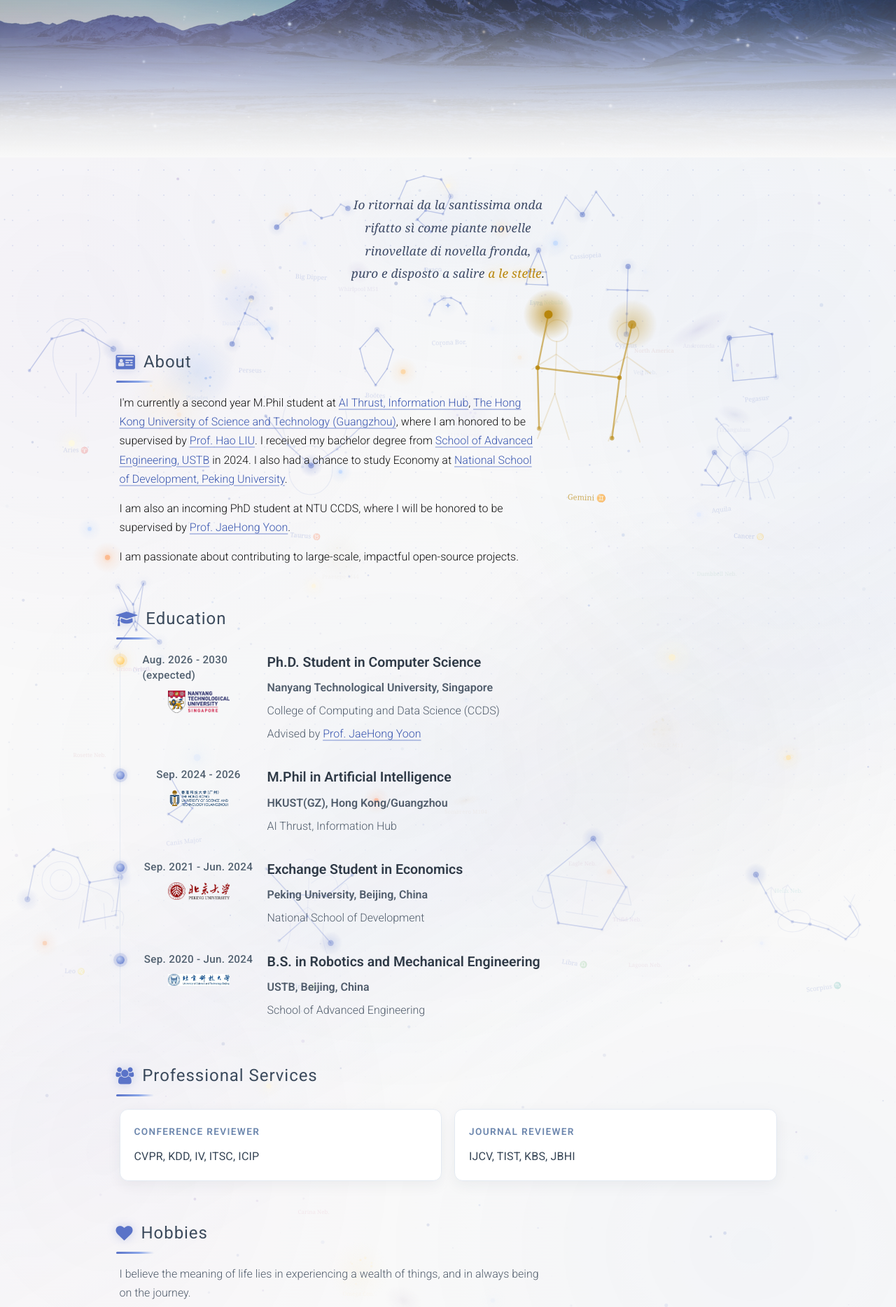
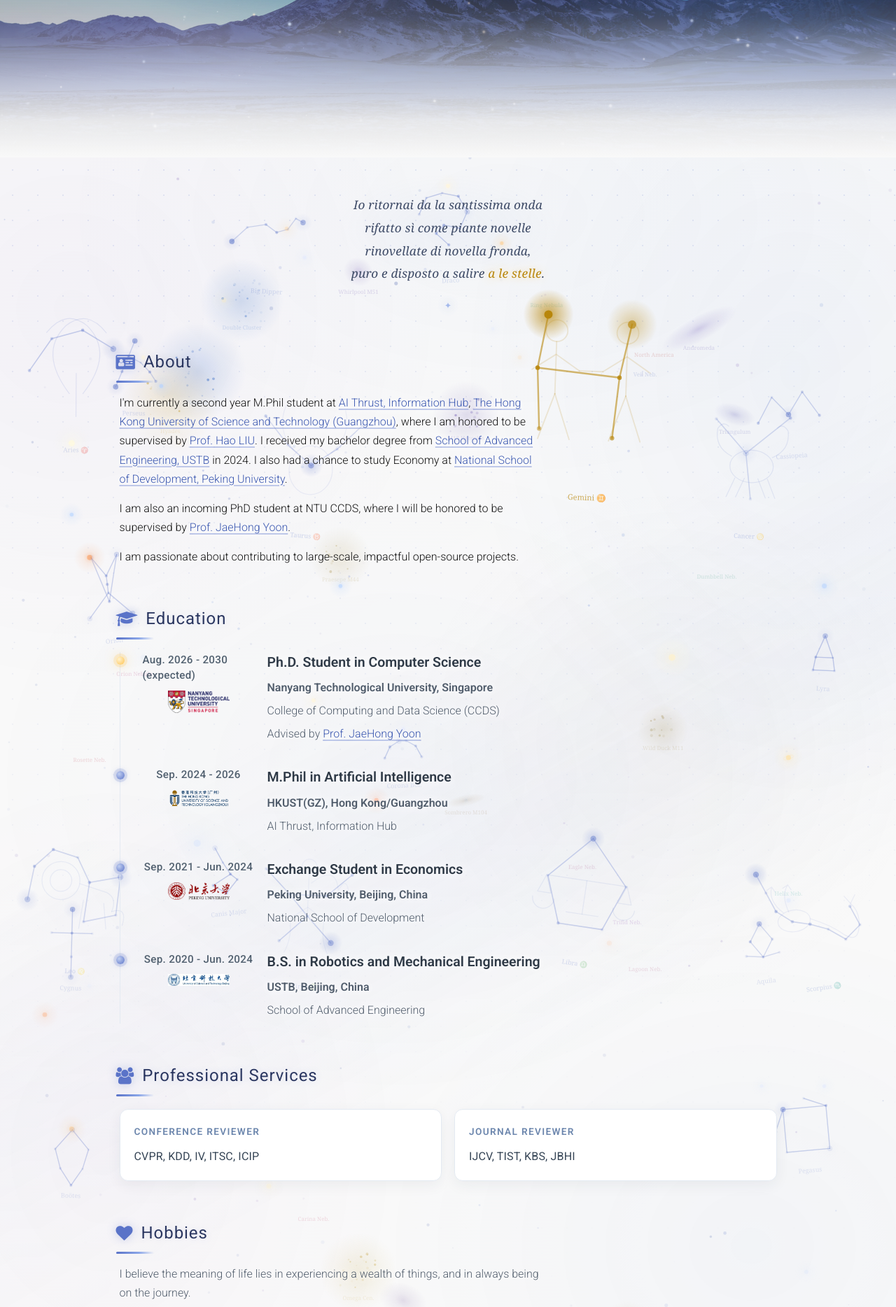
Before and after one commit to yuxuanfanOrion/yuxuanfanOrion.github.io, a Jekyll site: the page built from _pages/about.md, in a window 1280 px wide. Shown: the part 380-2248 px from the top of the page at 70% size. Built offline with Jekyll 4.4.1, drawn with Linux system fonts in a browser that asks for light colours; some web fonts are replaced.

Commit message:
feat: redistribute sky evenly, saturate DSO colors, improve text readability
- Spread 13 non-zodiac constellations across full page height (was top-heavy)
- Spread 31 bright stars more evenly vertically
- DSO colors changed from pastel to vivid saturated tones
  (nebulae: deep pink/teal/violet, galaxies: indigo/violet, clusters: deep blue/gold)
- DSO sizes increased ~40%, opacity boosted (nebulae 0.30 center)
- Vertical fade softened (min 0.45, factor 0.35) so bottom objects stay visible
- Text readability: white text-shadow on bio/timeline paragraphs
- Section headings: cosmic indigo color + subtle glow

```diff
--- a/assets/css/refine.css
+++ b/assets/css/refine.css
@@ -103,6 +103,27 @@
 .page-content a { color: #3a57b0; }
 .page-content a:visited { color: #3a57b0; }
 .page-content a:hover { color: #1f3168; }
+
+/* ===== Text contrast boost: subtle frosted backdrop behind content blocks
+   so text remains crisp against the busy starfield background ===== */
+html:not([data-theme="dark"]) .bio-body,
+html:not([data-theme="dark"]) .hobbies-content,
+html:not([data-theme="dark"]) .timeline,
+html:not([data-theme="dark"]) .info-card-grid {
+  position: relative;
+  z-index: 1;
+}
+html:not([data-theme="dark"]) .bio-body p,
+html:not([data-theme="dark"]) .hobbies-content p,
+html:not([data-theme="dark"]) .timeline-entry__content {
+  text-shadow: 0 0 8px rgba(255,255,255,0.9), 0 0 16px rgba(255,255,255,0.6);
+}
+
+/* ===== Section headings: cosmic gold/indigo gradient text ===== */
+html:not([data-theme="dark"]) .md-heading {
+  color: #2a3660;
+  text-shadow: 0 0 12px rgba(90,115,200,0.15);
+}
 
 /* ===== Scroll reveal (class added by reveal.js → progressive enhancement) ===== */
 .reveal {
--- a/assets/js/zodiac.js
+++ b/assets/js/zodiac.js
@@ -277,113 +277,113 @@
   /* ===== DATA: named bright stars ====================================== */
   var STARS = [
     { name:'Polaris',    x:0.50, y:0.02, color:'255,245,220', r:3.0, noTwinkle:true },
-    { name:'Vega',       x:0.62, y:0.06, color:'180,210,255', r:3.5 },
-    { name:'Deneb',      x:0.72, y:0.08, color:'220,230,255', r:3.0 },
-    { name:'Capella',    x:0.25, y:0.08, color:'255,235,180', r:3.2 },
-    { name:'Arcturus',   x:0.45, y:0.15, color:'255,200,130', r:3.5 },
+    { name:'Vega',       x:0.92, y:0.30, color:'180,210,255', r:3.5 },
+    { name:'Deneb',      x:0.10, y:0.58, color:'220,230,255', r:3.0 },
+    { name:'Capella',    x:0.25, y:0.10, color:'255,235,180', r:3.2 },
+    { name:'Arcturus',   x:0.08, y:0.68, color:'255,200,130', r:3.5 },
     { name:'Castor',     x:0.55, y:0.12, color:'220,230,255', r:2.5 },
     { name:'Pollux',     x:0.58, y:0.14, color:'255,200,130', r:2.8 },
-    { name:'Betelgeuse', x:0.12, y:0.28, color:'255,150,80',  r:4.0, variable:true },
-    { name:'Rigel',      x:0.18, y:0.35, color:'180,210,255', r:3.8 },
-    { name:'Sirius',     x:0.22, y:0.42, color:'200,220,255', r:5.0 },
-    { name:'Procyon',    x:0.35, y:0.30, color:'255,245,220', r:3.0 },
-    { name:'Aldebaran',  x:0.20, y:0.18, color:'255,180,110', r:3.2 },
-    { name:'Regulus',    x:0.38, y:0.22, color:'180,210,255', r:2.8 },
-    { name:'Spica',      x:0.52, y:0.38, color:'180,210,255', r:3.0 },
-    { name:'Antares',    x:0.68, y:0.50, color:'255,150,80',  r:3.5 },
-    { name:'Altair',     x:0.78, y:0.25, color:'220,230,255', r:3.2 },
-    { name:'Fomalhaut',  x:0.85, y:0.55, color:'220,230,255', r:2.5 },
-    { name:'Achernar',   x:0.90, y:0.70, color:'180,210,255', r:2.8 },
-    { name:'Canopus',    x:0.30, y:0.65, color:'255,245,220', r:3.5 },
-    { name:'Acrux',      x:0.60, y:0.85, color:'180,210,255', r:3.0 },
-    { name:'Dubhe',      x:0.32, y:0.04, color:'255,200,130', r:3.0 },
-    { name:'Merak',      x:0.34, y:0.06, color:'220,230,255', r:2.6 },
-    { name:'Algol',      x:0.30, y:0.12, color:'180,210,255', r:3.0, variable:true },
-    { name:'Mirfak',     x:0.28, y:0.10, color:'255,245,220', r:2.8 },
-    { name:'Eltanin',    x:0.56, y:0.05, color:'255,200,130', r:2.6 },
-    { name:'Alphecca',   x:0.48, y:0.10, color:'220,230,255', r:2.5 },
-    { name:'Markab',     x:0.82, y:0.15, color:'220,230,255', r:2.6 },
-    { name:'Mira',       x:0.05, y:0.55, color:'255,150,80',  r:3.5, variable:true },
-    { name:'Hadar',      x:0.55, y:0.80, color:'180,210,255', r:3.2 },
-    { name:'Bellatrix',  x:0.10, y:0.26, color:'180,210,255', r:2.8 }
+    { name:'Betelgeuse', x:0.10, y:0.28, color:'255,150,80',  r:4.0, variable:true },
+    { name:'Rigel',      x:0.16, y:0.35, color:'180,210,255', r:3.8 },
+    { name:'Sirius',     x:0.22, y:0.48, color:'200,220,255', r:5.0 },
+    { name:'Procyon',    x:0.35, y:0.38, color:'255,245,220', r:3.0 },
+    { name:'Aldebaran',  x:0.20, y:0.20, color:'255,180,110', r:3.2 },
+    { name:'Regulus',    x:0.38, y:0.30, color:'180,210,255', r:2.8 },
+    { name:'Spica',      x:0.52, y:0.45, color:'180,210,255', r:3.0 },
+    { name:'Antares',    x:0.68, y:0.55, color:'255,150,80',  r:3.5 },
+    { name:'Altair',     x:0.88, y:0.52, color:'220,230,255', r:3.2 },
+    { name:'Fomalhaut',  x:0.85, y:0.65, color:'220,230,255', r:2.5 },
+    { name:'Achernar',   x:0.90, y:0.78, color:'180,210,255', r:2.8 },
+    { name:'Canopus',    x:0.30, y:0.72, color:'255,245,220', r:3.5 },
+    { name:'Acrux',      x:0.55, y:0.85, color:'180,210,255', r:3.0 },
+    { name:'Dubhe',      x:0.32, y:0.05, color:'255,200,130', r:3.0 },
+    { name:'Merak',      x:0.34, y:0.07, color:'220,230,255', r:2.6 },
+    { name:'Algol',      x:0.18, y:0.16, color:'180,210,255', r:3.0, variable:true },
+    { name:'Mirfak',     x:0.16, y:0.14, color:'255,245,220', r:2.8 },
+    { name:'Eltanin',    x:0.56, y:0.06, color:'255,200,130', r:2.6 },
+    { name:'Alphecca',   x:0.45, y:0.40, color:'220,230,255', r:2.5 },
+    { name:'Markab',     x:0.92, y:0.65, color:'220,230,255', r:2.6 },
+    { name:'Mira',       x:0.05, y:0.60, color:'255,150,80',  r:3.5, variable:true },
+    { name:'Hadar',      x:0.48, y:0.82, color:'180,210,255', r:3.2 },
+    { name:'Bellatrix',  x:0.08, y:0.25, color:'180,210,255', r:2.8 }
   ];
 
   /* ===== DATA: non-zodiac constellations =============================== */
   var EXTRA = [
-    { name:'Orion',        cx:0.15, cy:0.32, scale:0.7,
+    { name:'Orion',        cx:0.12, cy:0.30, scale:0.7,
       s:[[.35,.15],[.65,.15],[.5,.38],[.5,.48],[.5,.58],[.25,.85],[.75,.85],[.5,.68]],
       b:[0,1,5,6], l:[[0,2],[1,2],[2,3],[3,4],[4,5],[4,6],[0,7],[1,7]] },
-    { name:'Big Dipper',   cx:0.35, cy:0.05, scale:0.6,
+    { name:'Big Dipper',   cx:0.30, cy:0.06, scale:0.6,
       s:[[.0,.5],[.2,.3],[.45,.25],[.6,.35],[.75,.3],[.85,.15],[.95,.2]],
       b:[0,6], l:[[0,1],[1,2],[2,3],[3,4],[4,5],[5,6]] },
-    { name:'Cassiopeia',   cx:0.65, cy:0.04, scale:0.5,
+    { name:'Cassiopeia',   cx:0.88, cy:0.18, scale:0.5,
       s:[[.0,.6],[.25,.2],[.5,.5],[.75,.15],[1,.55]],
       b:[2], l:[[0,1],[1,2],[2,3],[3,4]] },
-    { name:'Cygnus',       cx:0.70, cy:0.10, scale:0.55,
+    { name:'Cygnus',       cx:0.08, cy:0.55, scale:0.55,
       s:[[.5,.0],[.5,.35],[.5,.7],[.2,.35],[.8,.35],[.5,1]],
       b:[0,5], l:[[0,1],[1,2],[2,5],[1,3],[1,4]] },
-    { name:'Canis Major',  cx:0.20, cy:0.45, scale:0.5,
+    { name:'Canis Major',  cx:0.25, cy:0.50, scale:0.5,
       s:[[.4,.1],[.5,.35],[.6,.55],[.3,.7],[.7,.65],[.5,.85]],
       b:[0], l:[[0,1],[1,2],[2,3],[2,4],[3,5],[4,5]] },
-    { name:'Lyra',         cx:0.60, cy:0.08, scale:0.35,
+    { name:'Lyra',         cx:0.92, cy:0.35, scale:0.35,
       s:[[.5,.0],[.3,.5],[.7,.5],[.25,.8],[.75,.8]],
       b:[0], l:[[0,1],[0,2],[1,3],[2,4],[3,4],[1,2]] },
-    { name:'Crux',         cx:0.55, cy:0.88, scale:0.35,
+    { name:'Crux',         cx:0.50, cy:0.88, scale:0.4,
       s:[[.5,.0],[.5,1],[.0,.45],[1,.45],[.65,.55]],
       b:[0,1], l:[[0,1],[2,3]] },
-    { name:'Aquila',       cx:0.80, cy:0.22, scale:0.45,
+    { name:'Aquila',       cx:0.85, cy:0.55, scale:0.45,
       s:[[.5,.15],[.3,.45],[.7,.45],[.5,.75],[.2,.7],[.8,.7]],
       b:[0], l:[[0,1],[0,2],[1,3],[2,3],[3,4],[3,5]] },
-    { name:'Perseus',     cx:0.28, cy:0.12, scale:0.5,
+    { name:'Perseus',     cx:0.15, cy:0.15, scale:0.5,
       s:[[.5,.0],[.4,.25],[.3,.5],[.2,.75],[.6,.35],[.75,.5],[.85,.65]],
       b:[0,3], l:[[0,1],[1,2],[2,3],[1,4],[4,5],[5,6]] },
-    { name:'Draco',       cx:0.48, cy:0.04, scale:0.7,
+    { name:'Draco',       cx:0.50, cy:0.05, scale:0.65,
       s:[[.15,.3],[.25,.1],[.45,.05],[.65,.1],[.75,.3],[.65,.5],[.45,.45],[.35,.55],[.5,.7]],
       b:[4], l:[[0,1],[1,2],[2,3],[3,4],[4,5],[5,6],[6,7],[7,8]] },
-    { name:'Boötes',      cx:0.42, cy:0.14, scale:0.45,
+    { name:'Boötes',      cx:0.08, cy:0.70, scale:0.45,
       s:[[.5,.0],[.2,.35],[.8,.35],[.3,.7],[.7,.7],[.5,1]],
       b:[0], l:[[0,1],[0,2],[1,3],[2,4],[3,5],[4,5]] },
-    { name:'Pegasus',     cx:0.84, cy:0.14, scale:0.5,
+    { name:'Pegasus',     cx:0.90, cy:0.68, scale:0.5,
       s:[[.15,.15],[.85,.15],[.85,.85],[.15,.85],[.0,.5],[.5,.0]],
       b:[0,2], l:[[0,1],[1,2],[2,3],[3,0],[0,4],[1,5]] },
-    { name:'Corona Bor.', cx:0.50, cy:0.11, scale:0.3,
+    { name:'Corona Bor.', cx:0.45, cy:0.42, scale:0.3,
       s:[[.0,.5],[.15,.2],[.4,.05],[.6,.05],[.85,.2],[1,.5]],
       b:[2], l:[[0,1],[1,2],[2,3],[3,4],[4,5]] }
   ];
 
   /* ===== DATA: deep-sky objects ======================================== */
   var DSO = [
-    /* --- star clusters --- */
-    { name:'Pleiades',       x:0.22, y:0.15, type:'cluster', count:12, rx:28,       color:'130,170,235' },
-    { name:'Omega Cen.',     x:0.40, y:0.78, type:'cluster', count:18, rx:22,       color:'255,235,190' },
-    { name:'M13 Hercules',   x:0.52, y:0.18, type:'cluster', count:14, rx:20,       color:'215,210,240' },
-    { name:'Hyades',         x:0.19, y:0.17, type:'cluster', count:10, rx:30,       color:'255,230,190' },
-    { name:'Praesepe M44',   x:0.38, y:0.28, type:'cluster', count:10, rx:18,       color:'230,225,210' },
-    { name:'Double Cluster',x:0.27, y:0.10, type:'cluster', count:16, rx:24,       color:'170,190,240' },
-    { name:'47 Tucanae',     x:0.70, y:0.82, type:'cluster', count:14, rx:16,       color:'255,230,200' },
-    { name:'Wild Duck M11',  x:0.74, y:0.40, type:'cluster', count:11, rx:14,       color:'230,220,200' },
-    /* --- emission / planetary nebulae --- */
-    { name:'Orion Nebula',   x:0.15, y:0.34, type:'nebula',  rx:35, ry:28, color:'210,130,175' },
-    { name:'Lagoon Neb.',    x:0.72, y:0.55, type:'nebula',  rx:28, ry:22, color:'200,145,170' },
-    { name:'Crab Nebula',    x:0.18, y:0.20, type:'nebula',  rx:18, ry:16, color:'160,190,230' },
-    { name:'Eagle Neb.',     x:0.65, y:0.48, type:'nebula',  rx:25, ry:20, color:'195,140,175' },
-    { name:'Ring Nebula',    x:0.61, y:0.09, type:'nebula',  rx:14, ry:14, color:'120,200,185' },
-    { name:'Carina Neb.',    x:0.35, y:0.72, type:'nebula',  rx:40, ry:28, color:'215,130,155' },
-    { name:'Trifid Neb.',    x:0.70, y:0.52, type:'nebula',  rx:22, ry:18, color:'180,130,190' },
-    { name:'Rosette Neb.',   x:0.10, y:0.40, type:'nebula',  rx:30, ry:28, color:'210,140,150' },
-    { name:'North America',  x:0.73, y:0.12, type:'nebula',  rx:28, ry:22, color:'200,145,140' },
-    { name:'Helix Neb.',     x:0.88, y:0.50, type:'nebula',  rx:20, ry:18, color:'100,195,185' },
-    { name:'Dumbbell Neb.',  x:0.80, y:0.28, type:'nebula',  rx:16, ry:14, color:'140,190,170' },
-    { name:'Veil Neb.',      x:0.72, y:0.14, type:'nebula',  rx:32, ry:12, color:'150,170,210' },
-    { name:'Tarantula Neb.', x:0.48, y:0.85, type:'nebula',  rx:35, ry:30, color:'220,140,160' },
-    /* --- galaxies --- */
-    { name:'Andromeda',      x:0.78, y:0.12, type:'galaxy',  rx:50, ry:15, color:'165,160,210', angle:-0.5 },
-    { name:'Triangulum',     x:0.82, y:0.18, type:'galaxy',  rx:25, ry:12, color:'170,175,215', angle:0.3 },
-    { name:'Whirlpool M51',  x:0.40, y:0.08, type:'galaxy',  rx:18, ry:16, color:'180,170,210', angle:0.7 },
-    { name:'Sombrero M104',  x:0.52, y:0.45, type:'galaxy',  rx:22, ry:7,  color:'220,200,180', angle:-0.2 },
-    { name:'Centaurus A',    x:0.45, y:0.80, type:'galaxy',  rx:28, ry:20, color:'190,175,200', angle:0.4 },
-    { name:'LMC',            x:0.30, y:0.88, type:'galaxy',  rx:35, ry:25, color:'170,180,220', angle:-0.3 },
-    { name:'SMC',            x:0.25, y:0.90, type:'galaxy',  rx:18, ry:14, color:'165,175,215', angle:0.1 }
+    /* --- star clusters (deep gold/blue tones) --- */
+    { name:'Pleiades',       x:0.22, y:0.15, type:'cluster', count:14, rx:35,       color:'60,110,200' },
+    { name:'Omega Cen.',     x:0.40, y:0.78, type:'cluster', count:20, rx:28,       color:'200,170,80' },
+    { name:'M13 Hercules',   x:0.52, y:0.18, type:'cluster', count:16, rx:24,       color:'120,100,180' },
+    { name:'Hyades',         x:0.19, y:0.17, type:'cluster', count:12, rx:35,       color:'200,160,60' },
+    { name:'Praesepe M44',   x:0.38, y:0.28, type:'cluster', count:12, rx:22,       color:'180,160,100' },
+    { name:'Double Cluster', x:0.27, y:0.10, type:'cluster', count:18, rx:30,       color:'70,120,200' },
+    { name:'47 Tucanae',     x:0.70, y:0.82, type:'cluster', count:16, rx:20,       color:'200,170,90' },
+    { name:'Wild Duck M11',  x:0.74, y:0.40, type:'cluster', count:13, rx:18,       color:'160,140,80' },
+    /* --- emission / planetary nebulae (vivid saturated colors) --- */
+    { name:'Orion Nebula',   x:0.15, y:0.34, type:'nebula',  rx:45, ry:35, color:'180,50,120' },
+    { name:'Lagoon Neb.',    x:0.72, y:0.55, type:'nebula',  rx:35, ry:28, color:'170,60,110' },
+    { name:'Crab Nebula',    x:0.18, y:0.20, type:'nebula',  rx:22, ry:20, color:'60,120,200' },
+    { name:'Eagle Neb.',     x:0.65, y:0.48, type:'nebula',  rx:32, ry:25, color:'160,55,120' },
+    { name:'Ring Nebula',    x:0.61, y:0.09, type:'nebula',  rx:18, ry:18, color:'40,160,150' },
+    { name:'Carina Neb.',    x:0.35, y:0.72, type:'nebula',  rx:55, ry:38, color:'190,50,90' },
+    { name:'Trifid Neb.',    x:0.70, y:0.52, type:'nebula',  rx:28, ry:22, color:'130,50,160' },
+    { name:'Rosette Neb.',   x:0.10, y:0.40, type:'nebula',  rx:40, ry:35, color:'190,55,75' },
+    { name:'North America',  x:0.73, y:0.12, type:'nebula',  rx:35, ry:28, color:'185,65,60' },
+    { name:'Helix Neb.',     x:0.88, y:0.50, type:'nebula',  rx:25, ry:22, color:'30,160,145' },
+    { name:'Dumbbell Neb.',  x:0.80, y:0.28, type:'nebula',  rx:20, ry:18, color:'50,150,120' },
+    { name:'Veil Neb.',      x:0.72, y:0.14, type:'nebula',  rx:40, ry:15, color:'70,100,190' },
+    { name:'Tarantula Neb.', x:0.48, y:0.85, type:'nebula',  rx:45, ry:38, color:'200,55,100' },
+    /* --- galaxies (violet / indigo tones) --- */
+    { name:'Andromeda',      x:0.78, y:0.12, type:'galaxy',  rx:60, ry:18, color:'100,80,180', angle:-0.5 },
+    { name:'Triangulum',     x:0.82, y:0.18, type:'galaxy',  rx:30, ry:15, color:'90,90,180', angle:0.3 },
+    { name:'Whirlpool M51',  x:0.40, y:0.08, type:'galaxy',  rx:22, ry:20, color:'110,85,175', angle:0.7 },
+    { name:'Sombrero M104',  x:0.52, y:0.45, type:'galaxy',  rx:28, ry:8,  color:'160,130,90', angle:-0.2 },
+    { name:'Centaurus A',    x:0.45, y:0.80, type:'galaxy',  rx:35, ry:25, color:'120,90,160', angle:0.4 },
+    { name:'LMC',            x:0.30, y:0.88, type:'galaxy',  rx:45, ry:32, color:'80,100,180', angle:-0.3 },
+    { name:'SMC',            x:0.25, y:0.90, type:'galaxy',  rx:22, ry:18, color:'75,95,175', angle:0.1 }
   ];
 
   /* ===== DATA: planets ================================================= */
@@ -661,7 +661,7 @@
     for (var i = 0; i < Z.length; i++) {
       var z = Z[i], L = this.layout[i];
       if (!L) continue;
-      var vFade = Math.max(0.30, 1 - (L.cy / h) * 0.55);
+      var vFade = Math.max(0.45, 1 - (L.cy / h) * 0.35);
       var ox = L.cx - px * L.depth, oy = L.cy - py * L.depth;
 
       /* figure illustration (behind stars) */
@@ -736,7 +736,7 @@
       var d = DSO[i];
       var dx = d.x * w - px * 0.12;
       var dy = d.y * h - py * 0.12;
-      var vFade = Math.max(0.25, 1 - d.y * 0.55);
+      var vFade = Math.max(0.45, 1 - d.y * 0.35);
 
       if (d.type === 'cluster') {
         /* haze glow behind cluster */
@@ -807,7 +807,7 @@
     for (var i = 0; i < EXTRA.length; i++) {
       var ex = EXTRA[i], eL = this.extraLayout[i];
       if (!eL) continue;
-      var vFade = Math.max(0.25, 1 - (eL.cy / h) * 0.55);
+      var vFade = Math.max(0.45, 1 - (eL.cy / h) * 0.35);
       var ox = eL.cx - px * eL.depth;
       var oy = eL.cy - py * eL.depth;
       var baseOpacity = 1.0;
@@ -868,7 +868,7 @@
       if (!td) continue;
       var sx = star.x * w - px * td.depth;
       var sy = star.y * h - py * td.depth;
-      var vFade = Math.max(0.25, 1 - star.y * 0.55);
+      var vFade = Math.max(0.45, 1 - star.y * 0.35);
       var r = star.r;
 
       /* variable star pulsation (Betelgeuse) */
@@ -910,7 +910,7 @@
       var pl = PLANETS[i];
       var plx = pl.x * w - px * 0.2;
       var ply = pl.y * h - py * 0.2;
-      var vFade = Math.max(0.25, 1 - pl.y * 0.55);
+      var vFade = Math.max(0.45, 1 - pl.y * 0.35);
       var alpha = 0.70 * vFade; /* steady — no twinkle */
 
       /* glow halo */
```
